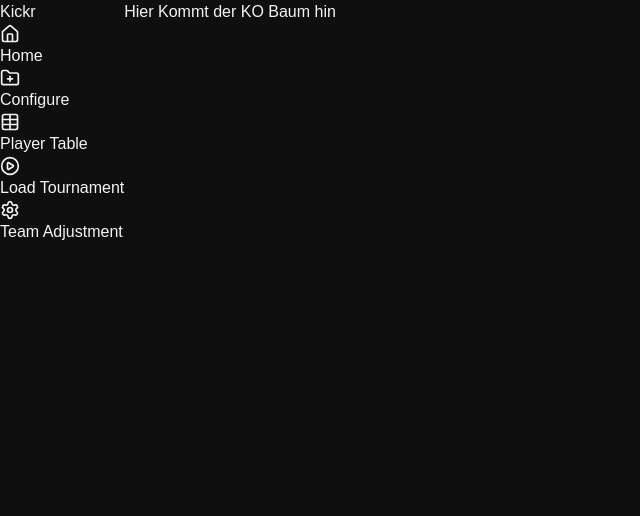
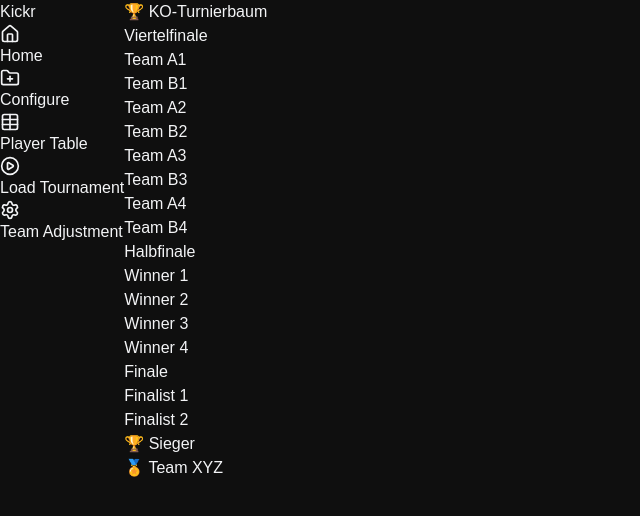
Before and after one commit to lm15-lukas/Kicker-React, a React (Vite) app: page /finalRound in a window 1280 px wide. Shown: the top 516 px of the page, without its empty margins (0-640 px from the left). Built offline with nearby package versions, Linux system fonts and the light colour scheme.

Commit message:
Finalround KO-Baum Struktur gestyled

```diff
--- a/src/pages/Tournament/TournamentComponents/FinalRound.jsx
+++ b/src/pages/Tournament/TournamentComponents/FinalRound.jsx
@@ -1,7 +1,54 @@
-export default function FinalRound (){
-    return(
-        <>
-        <div className="bg-white flex justify-center text-black h-[2500px]"> Hier Kommt der KO Baum hin</div>
-        </>
-    )
+export default function KOBaum() {
+  return (
+    <div className="min-h-screen bg-gray-900 text-white p-8 overflow-x-auto">
+      <h1 className="text-3xl font-bold text-center mb-12">🏆 KO-Turnierbaum</h1>
+
+      <div className="flex justify-center space-x-16">
+        {/* Runde 1 */}
+        <div className="flex flex-col space-y-8">
+          <h2 className="text-center font-bold text-lg">Viertelfinale</h2>
+          {[...Array(4)].map((_, i) => (
+            <div
+              key={i}
+              className="w-48 bg-gray-800 p-4 rounded-lg text-center shadow-md border-l-4 border-green-500"
+            >
+              <p className="text-green-400 font-semibold">Team A{i + 1}</p>
+              <p className="text-blue-400 font-semibold">Team B{i + 1}</p>
+            </div>
+          ))}
+        </div>
+
+        {/* Runde 2 */}
+        <div className="flex flex-col space-y-16 mt-16">
+          <h2 className="text-center font-bold text-lg">Halbfinale</h2>
+          {[...Array(2)].map((_, i) => (
+            <div
+              key={i}
+              className="w-48 bg-gray-800 p-4 rounded-lg text-center shadow-md border-l-4 border-yellow-400"
+            >
+              <p className="text-green-400 font-semibold">Winner {i * 2 + 1}</p>
+              <p className="text-blue-400 font-semibold">Winner {i * 2 + 2}</p>
+            </div>
+          ))}
+        </div>
+
+        {/* Finale */}
+        <div className="flex flex-col justify-center mt-32">
+          <h2 className="text-center font-bold text-lg mb-8">Finale</h2>
+          <div className="w-48 bg-gray-800 p-4 rounded-lg text-center shadow-md border-l-4 border-red-500">
+            <p className="text-green-400 font-semibold">Finalist 1</p>
+            <p className="text-blue-400 font-semibold">Finalist 2</p>
+          </div>
+        </div>
+
+        {/* Sieger */}
+        <div className="flex flex-col justify-center mt-40">
+          <h2 className="text-center font-bold text-lg mb-4">🏆 Sieger</h2>
+          <div className="w-48 bg-green-700 p-4 rounded-lg text-center shadow-xl border-2 border-white">
+            <p className="font-bold text-xl">🏅 Team XYZ</p>
+          </div>
+        </div>
+      </div>
+    </div>
+  );
 }
--- a/src/pages/Tournament/TournamentComponents/TurnamentHeader.jsx
+++ b/src/pages/Tournament/TournamentComponents/TurnamentHeader.jsx
@@ -21,7 +21,7 @@ export default function TournamentHeader({onEndTournament}) {
         <img src={Trophy} alt="Trophy" className="w-8 h-8 text-yellow-400" />
         <h1 className="text-2xl font-semibold">Tournament: "{tournamentName}"</h1>
       </div>
-      <div>
+      <div className="flex gap-5">
       <motion.button
         onClick={handleEndTournament}
         className="px-4 py-2 rounded-lg bg-gradient-to-r from-red-600 to-green-600 hover:from-red-700 hover:to-green-700 text-white font-medium"
```
